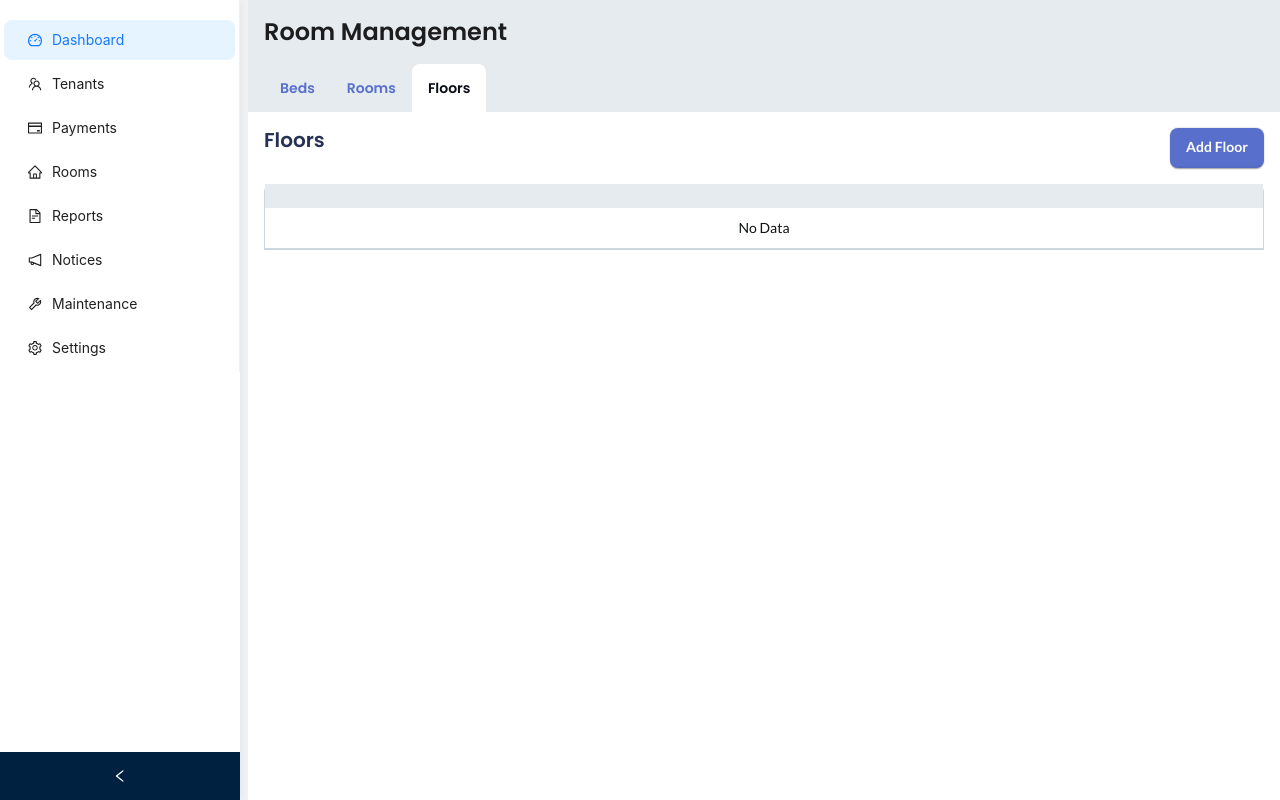
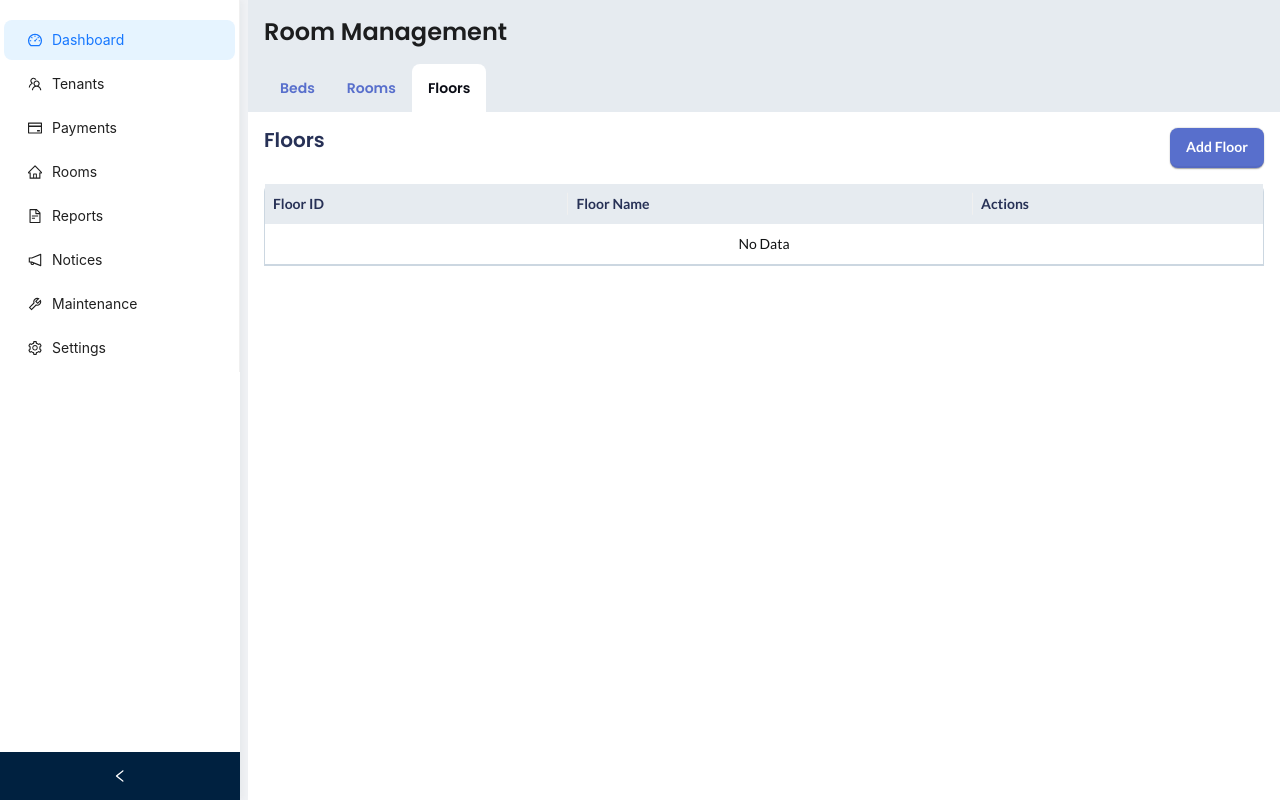
Before and after one commit to venkataraviduddugunta7/My-PG-management, a React (Vite) app: page /rooms in a window 1280 px wide. Built offline with nearby package versions, Linux system fonts and the light colour scheme.

Commit message:
"handled the Data"

```diff
--- /dev/null
+++ b/src/components/resusableComponents/bedColumns.js
@@ -0,0 +1,38 @@
+export const bedColumns = (onEdit, onDelete) => [
+    {
+      title: "Bed ID",
+      dataIndex: "id",
+      key: "id",
+    },
+    {
+      title: "Bed Number",
+      dataIndex: "number",
+      key: "number",
+    },
+    {
+      title: "Room",
+      dataIndex: "room",
+      key: "room",
+    },
+    {
+      title: "Status",
+      dataIndex: "status",
+      key: "status",
+      render: (status) => (
+        <span style={{ color: status === "Occupied" ? "red" : "green" }}>
+          {status}
+        </span>
+      ),
+    },
+    {
+      title: "Actions",
+      key: "actions",
+      render: (_, record) => (
+        <>
+          <a onClick={() => onEdit(record)}>Edit</a>
+          <span style={{ margin: "0 8px" }}>|</span>
+          <a onClick={() => onDelete(record.id)}>Delete</a>
+        </>
+      ),
+    },
+  ];
--- /dev/null
+++ b/src/components/resusableComponents/floorColumns.js
@@ -0,0 +1,23 @@
+export const floorColumns = (onEdit, onDelete) => [
+    {
+      title: "Floor ID",
+      dataIndex: "id",
+      key: "id",
+    },
+    {
+      title: "Floor Name",
+      dataIndex: "name",
+      key: "name",
+    },
+    {
+      title: "Actions",
+      key: "actions",
+      render: (_, record) => (
+        <>
+          <a onClick={() => onEdit(record)}>Edit</a>
+          <span style={{ margin: "0 8px" }}>|</span>
+          <a onClick={() => onDelete(record.id)}>Delete</a>
+        </>
+      ),
+    },
+  ];
--- /dev/null
+++ b/src/components/resusableComponents/roomColumns.js
@@ -0,0 +1,28 @@
+export const roomColumns = (onEdit, onDelete) => [
+    {
+      title: "Room ID",
+      dataIndex: "id",
+      key: "id",
+    },
+    {
+      title: "Room Name",
+      dataIndex: "name",
+      key: "name",
+    },
+    {
+      title: "Floor",
+      dataIndex: "floor",
+      key: "floor",
+    },
+    {
+      title: "Actions",
+      key: "actions",
+      render: (_, record) => (
+        <>
+          <a onClick={() => onEdit(record)}>Edit</a>
+          <span style={{ margin: "0 8px" }}>|</span>
+          <a onClick={() => onDelete(record.id)}>Delete</a>
+        </>
+      ),
+    },
+  ];
--- a/src/pages/Rooms/Rooms.jsx
+++ b/src/pages/Rooms/Rooms.jsx
@@ -6,6 +6,9 @@ import AddFloorModal from "../../components/resusableComponents/AddFloorModal";
 import AddRoomModal from "../../components/resusableComponents/AddRoomModal";
 import AddBedModal from "../../components/resusableComponents/AddBedModal";
 import PgTable from "../../components/resusableComponents/PgTable";
+import { floorColumns } from "../../components/resusableComponents/floorColumns";
+import { roomColumns } from "../../components/resusableComponents/roomColumns";
+import { bedColumns } from "../../components/resusableComponents/bedColumns";
 
 const Rooms = () => {
   const [floors, setFloors] = useState([]);
@@ -14,7 +17,7 @@ const Rooms = () => {
   const [roomModal, setRoomModal] = useState(false);
   const [beds, setBeds] = useState([]);
   const [bedModal, setBedModal] = useState(false);
-  const [activeTab, setActiveTab] = useState("Floors"); // Default active tab
+  const [activeTab, setActiveTab] = useState("Floors");
 
   const [form] = Form.useForm();
 
@@ -58,6 +61,16 @@ const Rooms = () => {
     form.resetFields();
   };
 
+  const handleEditFloor = (floor) => {
+    setFloorModal(true);
+    form.setFieldsValue(floor);
+  };
+
+  const handleDeleteFloor = (id) => {
+    setFloors(floors.filter((f) => f.id !== id));
+    message.success("Floor deleted");
+  };
+
   return (
     <div className="RoomsStyle">
       <div className="tabheader">Room Management</div>
@@ -92,7 +105,10 @@ const Rooms = () => {
               <PgButton onClick={() => setFloorModal(true)}>Add Floor</PgButton>
             </div>
             <div>
-              <PgTable />
+              <PgTable
+                columns={floorColumns(handleEditFloor, handleDeleteFloor)}
+                dataSource={floors}
+              />
             </div>
 
             <AddFloorModal
@@ -117,7 +133,10 @@ const Rooms = () => {
               <PgButton onClick={() => setRoomModal(true)}>Add Room</PgButton>
             </div>
             <div>
-              <PgTable />
+              <PgTable
+                columns={roomColumns(handleEditFloor, handleDeleteFloor)}
+                dataSource={rooms}
+              />
             </div>
 
             <AddRoomModal
@@ -143,7 +162,10 @@ const Rooms = () => {
               <PgButton onClick={() => setBedModal(true)}>Add Bed</PgButton>
             </div>
             <div>
-              <PgTable />
+              <PgTable
+                columns={bedColumns(handleEditFloor, handleDeleteFloor)}
+                dataSource={beds}
+              />
             </div>
             <AddBedModal
               visible={bedModal}
```
